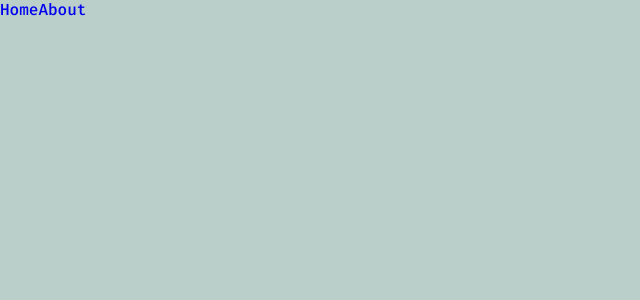
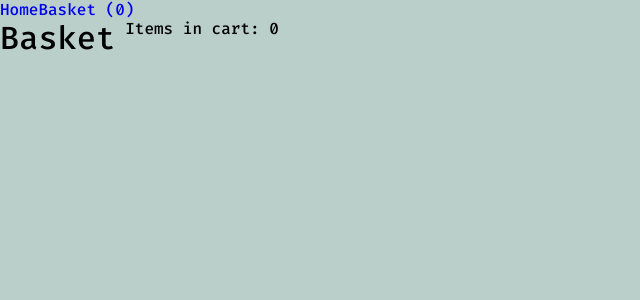
Before and after one commit to yahty01/clothing-store, a React (Create React App) app: page /basket in a window 1280 px wide. Before the commit this address had no page. Shown: the top 300 px of the page, without its empty margins (0-640 px from the left). Built offline with nearby package versions, Linux system fonts and the light colour scheme.

Commit message:
тестировать

```diff
--- a/src/App.tsx
+++ b/src/App.tsx
@@ -1,19 +1,23 @@
-import React from 'react'
-import { BrowserRouter as Router, Route, Routes } from 'react-router-dom'
-import Basket from "./pages/basket/Basket";
-import HomePage from "./pages/homePage/HomePage";
-import Navigation from "./components/Navigator/Navigator";
+// src/App.tsx
+import React from 'react';
+import { BrowserRouter as Router, Route, Routes } from 'react-router-dom';
+import Basket from './pages/basket/Basket';
+import HomePage from './pages/homePage/HomePage';
+import Navigation from './components/Navigator/Navigator';
+import { CartProvider } from './context/CartContext';
 
-function App() {
+const App: React.FC = () => {
   return (
+    <CartProvider>
       <Router>
         <Navigation />
         <Routes>
           <Route path="/" element={<HomePage />} />
-        <Route path="/about" element={<Basket />} />
+          <Route path="/basket" element={<Basket />} />
         </Routes>
       </Router>
-  )
+    </CartProvider>
+  );
 }
 
-export default App
+export default App;
--- a/src/components/Navigator/Navigator.tsx
+++ b/src/components/Navigator/Navigator.tsx
@@ -1,10 +1,23 @@
-import { Link } from 'react-router-dom'
+// src/components/Navigator/Navigator.tsx
+import React, { useContext } from 'react';
+import { Link } from 'react-router-dom';
+import { CartContext } from '../../context/CartContext';
 
-const Navigation = () => (
-	<nav>
-		<Link to="/">Home</Link>
-		<Link to="/about">About</Link>
-	</nav>
-)
+const Navigation: React.FC = () => {
+	const cartContext = useContext(CartContext);
 
-export default Navigation
+	if (!cartContext) {
+		return null;
+	}
+
+	const { cartItems } = cartContext;
+
+	return (
+		<nav>
+			<Link to="/">Home</Link>
+			<Link to="/basket">Basket ({cartItems})</Link>
+		</nav>
+	);
+};
+
+export default Navigation;
--- /dev/null
+++ b/src/context/CartContext.tsx
@@ -0,0 +1,40 @@
+// src/context/CartContext.tsx
+import React, { createContext, useState, useEffect, ReactNode } from 'react';
+
+interface CartContextType {
+	cartItems: number;
+	addToCart: () => void;
+}
+
+export const CartContext = createContext<CartContextType | undefined>(undefined);
+
+interface CartProviderProps {
+	children: ReactNode;
+}
+
+export const CartProvider: React.FC<CartProviderProps> = ({ children }) => {
+	const [cartItems, setCartItems] = useState<number>(0);
+
+	// Load cart items from localStorage on initial render
+	useEffect(() => {
+		const storedCartItems = localStorage.getItem('cartItems');
+		if (storedCartItems) {
+			setCartItems(JSON.parse(storedCartItems));
+		}
+	}, []);
+
+	// Save cart items to localStorage whenever they change
+	useEffect(() => {
+		localStorage.setItem('cartItems', JSON.stringify(cartItems));
+	}, [cartItems]);
+
+	const addToCart = () => {
+		setCartItems(cartItems + 1);
+	};
+
+	return (
+		<CartContext.Provider value={{ cartItems, addToCart }}>
+			{children}
+		</CartContext.Provider>
+	);
+};
--- a/src/pages/basket/Basket.tsx
+++ b/src/pages/basket/Basket.tsx
@@ -1,11 +1,21 @@
-// @flow
-import * as React from 'react';
+// src/pages/basket/Basket.tsx
+import React, { useContext } from 'react';
+import { CartContext } from '../../context/CartContext';
 
-function Basket () {
+const Basket: React.FC = () => {
+	const cartContext = useContext(CartContext);
+
+	if (!cartContext) {
+		return null;
+	}
+
+	const { cartItems } = cartContext;
+
 	return (
 		<div>
-		Basket
-			</div>
+			<h1>Basket</h1>
+			<p>Items in cart: {cartItems}</p>
+		</div>
 	);
 };
 
--- a/src/pages/homePage/HomePage.tsx
+++ b/src/pages/homePage/HomePage.tsx
@@ -1,6 +1,22 @@
-// src/components/HomePage.js
-import React from 'react'
+// src/pages/homePage/HomePage.tsx
+import React, { useContext } from 'react';
+import { CartContext } from '../../context/CartContext';
 
-const HomePage = () => <h1>Home Page</h1>
+const HomePage: React.FC = () => {
+	const cartContext = useContext(CartContext);
 
-export default HomePage
+	if (!cartContext) {
+		return null;
+	}
+
+	const { addToCart } = cartContext;
+
+	return (
+		<div>
+			<h1>Home Page</h1>
+			<button onClick={addToCart}>Add to Cart</button>
+		</div>
+	);
+};
+
+export default HomePage;
--- a/src/styles/GlobalStyled.ts
+++ b/src/styles/GlobalStyled.ts
@@ -33,8 +33,8 @@ export const GlobalStyle = createGlobalStyle`
     list-style: none;
   }
 
-  button {
-    background-color: unset;
-    border: none;
-  }
+  //button {
+  //  background-color: unset;
+  //  border: none;
+  //}
 `
```
Also changed, not shown: tsconfig.json (+6 -19 lines). Lines whose indentation alone changed are shown as unchanged.
